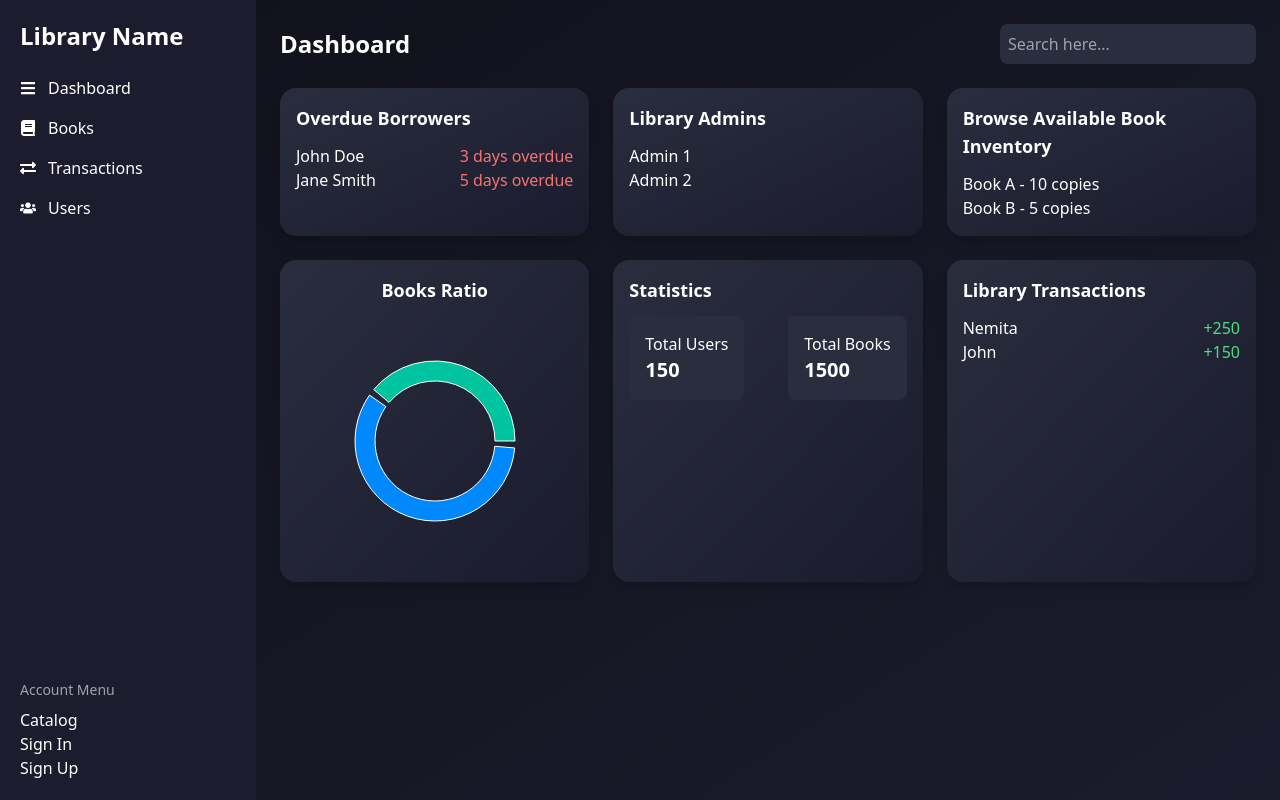
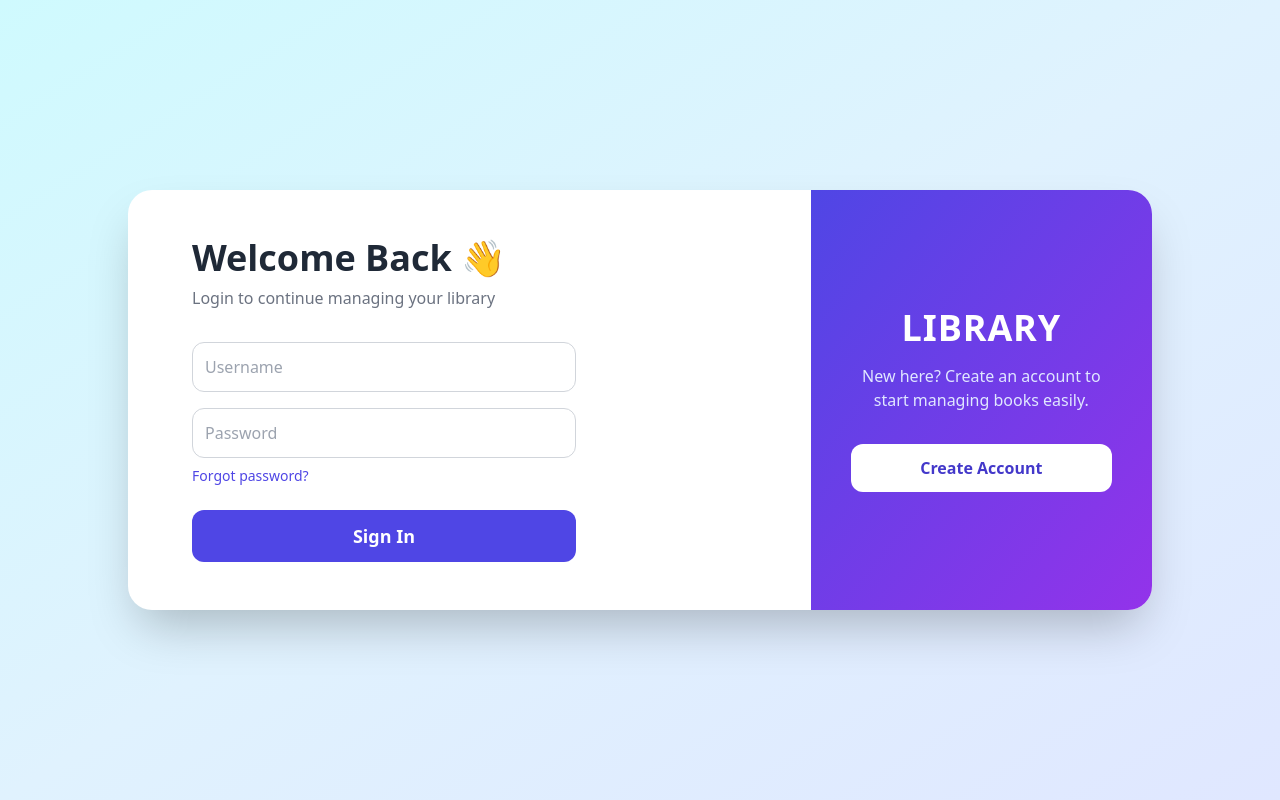
Before and after one commit to Sudeep2704/MyLib---Library-Manager, a Next.js app: page / in a window 1280 px wide. Shown: the top 800 px of the page. Built offline with nearby package versions, Linux system fonts and the light colour scheme.

Commit message:
added chgs

```diff
--- a/src/app/page.jsx
+++ b/src/app/page.jsx
@@ -8,8 +8,8 @@ import Signin from "@/app/asignin/page"
 function Page() {
   return (
     <div>
-    {/* <Signin/> */}
-       <DashboardUser />
+     <Signin/>
+       {/* <DashboardUser /> */}
       {/* <HeroSection /> */}
       {/* <Borrowed /> */}
       {/* <Returned /> */}
```
